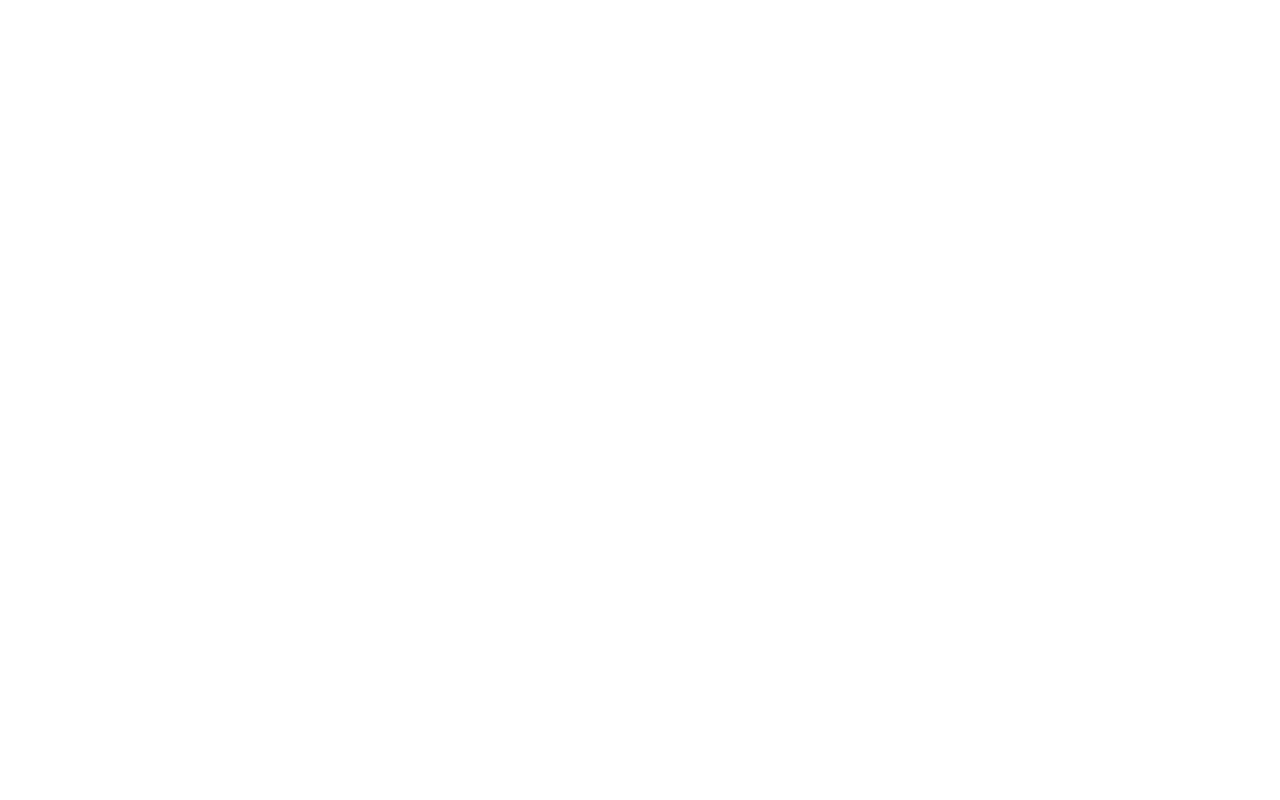
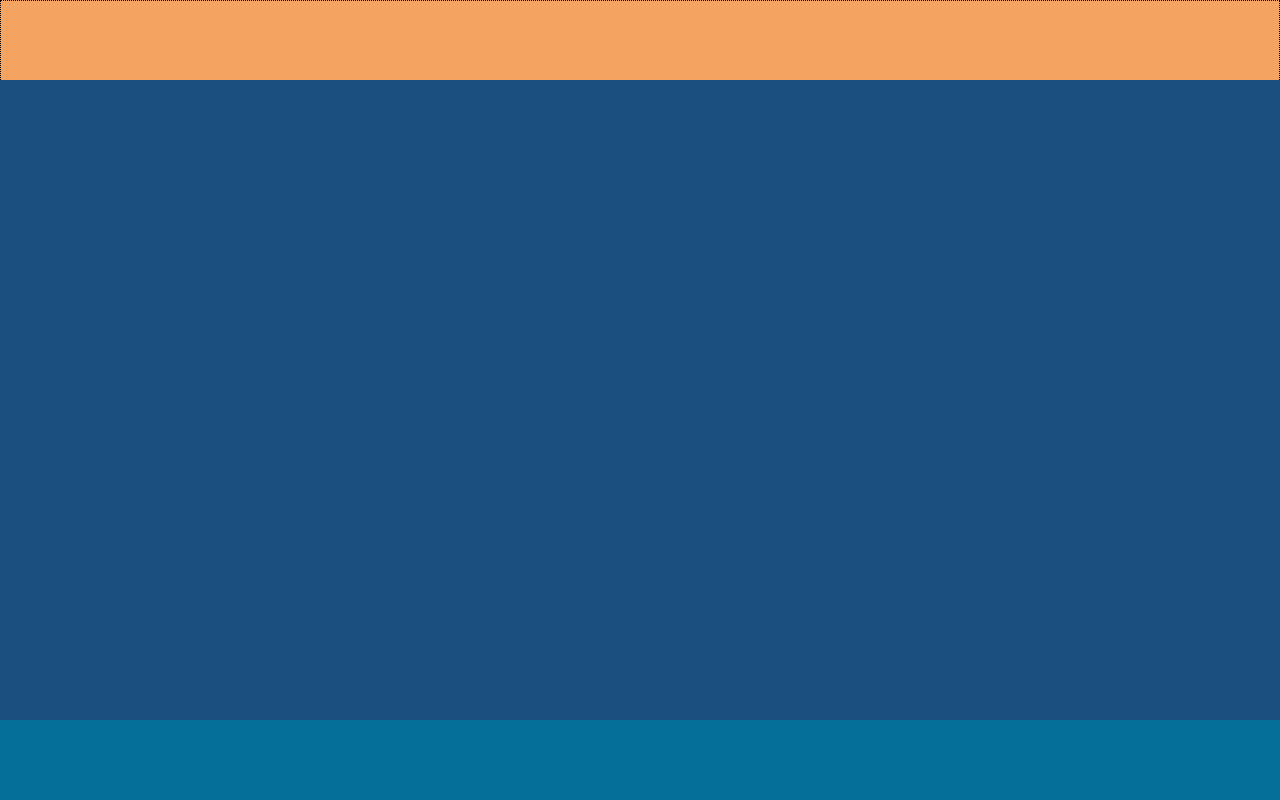
Before and after one commit to bishovip/web_ITI, a plain HTML site: page index.html in a window 1280 px wide. Drawn offline with Linux system fonts and the light colour scheme.

Commit message:
Second Edit

```diff
--- a/index.html
+++ b/index.html
@@ -7,7 +7,27 @@
     <link rel="stylesheet" href="styles.css">
 </head>
 <body>
-    <div>
+    <div id="container">
+        <header id="hd">
+            <section id="hd__sec01" class="hd__sec">
+
+            </section>
+
+            <section id="hd__sec02" class="hd__sec">
+
+            </section>
+
+            <section id="hd__sec03" class="hd__sec">
+
+            </section>
+
+        </header>
+        <main id="mn">
+
+        </main>
+        <footer id="ft">
+
+        </footer>
 
     </div>
 
--- a/styles.css
+++ b/styles.css
@@ -11,3 +11,39 @@
     height: 100vh;
     background-color: rgb(99, 185, 219);
 }
+/*----------------------Header------------------------------*/
+#hd {
+    width: 100vw;
+    height: 10vh;
+    background-color: rgb(5, 111, 153);
+}
+
+.hd__sec{
+    border: 1px dotted black;
+    height: 100%;
+    background-color: sandybrown;
+}
+#hd__sec01 {
+    flex: 2;
+}
+
+#hd__sec02 {
+    flex: 6;
+}
+
+#hd__sec03 {
+    flex: 4;
+}
+/*----------------------Main------------------------------*/
+#mn {
+    width: 100vw;
+    height: 80vh;
+    background-color: rgb(27, 79, 128);
+
+}
+/*----------------------Footer------------------------------*/
+#ft {
+    width: 100vw;
+    height: 10vh;
+    background-color: rgb(5, 111, 153);
+}
```
